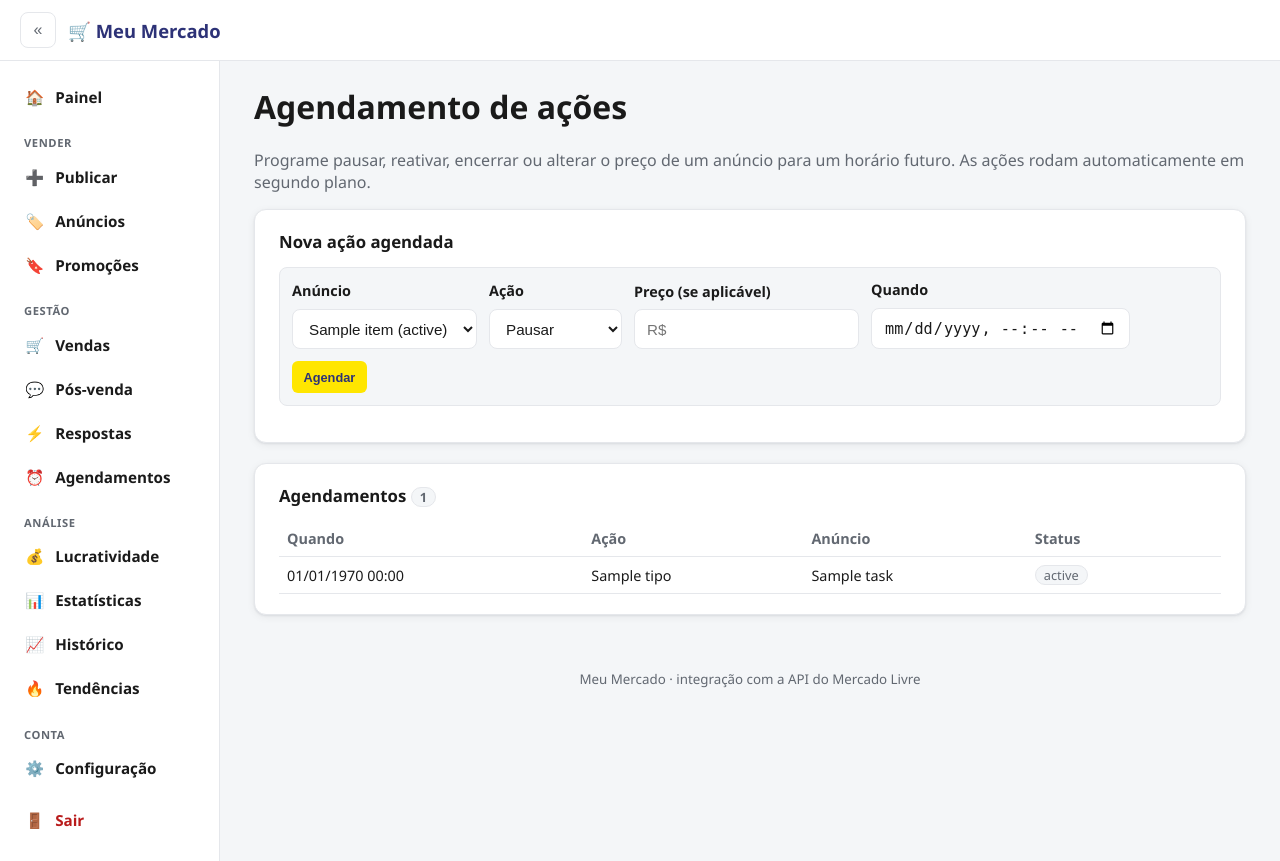
After one commit to tbongiovani-outlook/MeuMercado, a FastAPI app: template templates/agendamentos.html in a window 1280 px wide. The commit adds this page. Run offline with FastAPI, Linux system fonts and the light colour scheme; the template is opened without the code that fills it: most values are stand-ins (such as "Sample title", 1, 10 or a date in 2020); parts of the project's set-up code (start-up, migrations or seed data) failed here and were passed over.

Commit message:
feat: agendamento de acoes (pausar/reativar/encerrar/preco)
Tabela scheduled_tasks + agendador em background (asyncio) que executa acoes vencidas; tela /agendamentos para criar/listar/cancelar; item Agendamentos no menu; filtro Jinja datetimebr.

```diff
--- a/app/main.py
+++ b/app/main.py
@@ -10,6 +10,7 @@ Fluxo de uso (fácil para o usuário final, roda em Windows e macOS):
 import secrets
 from contextlib import asynccontextmanager
 from datetime import datetime, timedelta, timezone
+import asyncio
 import csv
 import io
 import re
@@ -31,14 +32,65 @@ logger = telemetry.setup_logging()
 async def lifespan(app: FastAPI):
     database.init_db()
     logger.info("Aplicação iniciada. Banco pronto em %s", settings.database_path)
+    tarefa = asyncio.create_task(_scheduler_loop())
     yield
+    tarefa.cancel()
     logger.info("Aplicação finalizada.")
+
+
+async def _scheduler_loop():
+    """Verifica periodicamente as ações agendadas e executa as vencidas."""
+    while True:
+        try:
+            await asyncio.sleep(60)
+            await asyncio.to_thread(_run_due_tasks)
+        except asyncio.CancelledError:
+            raise
+        except Exception:  # noqa: BLE001
+            logger.exception("Falha no laço do agendador")
+
+
+def _run_due_tasks() -> None:
+    """Executa as ações agendadas cujo horário já chegou (best-effort)."""
+    import time as _time
+    for tarefa in database.due_tasks(int(_time.time())):
+        try:
+            _executar_tarefa(tarefa)
+            database.finish_task(tarefa["id"], "concluida", "ok")
+            logger.info("Ação agendada %s executada (%s em %s)",
+                        tarefa["id"], tarefa["tipo"], tarefa["item_id"])
+        except Exception as exc:  # noqa: BLE001
+            logger.exception("Falha ao executar ação agendada %s", tarefa["id"])
+            database.finish_task(tarefa["id"], "erro", str(exc)[:200])
+
+
+def _executar_tarefa(tarefa: dict) -> None:
+    tipo = tarefa["tipo"]
+    item_id = tarefa["item_id"]
+    if tipo in {"pausar", "reativar", "encerrar"}:
+        status = {"pausar": "paused", "reativar": "active", "encerrar": "closed"}[tipo]
+        meli.update_item_status(item_id, status)
+    elif tipo == "preco":
+        meli.update_item(item_id, {"price": round(tarefa["valor"] or 0, 2)})
+    else:
+        raise ValueError(f"Tipo de ação desconhecido: {tipo}")
+
 
 
 app = FastAPI(title="Meu Mercado", lifespan=lifespan)
 app.add_middleware(SessionMiddleware, secret_key=settings.app_secret_key)
 app.mount("/static", StaticFiles(directory="static"), name="static")
 templates = Jinja2Templates(directory="templates")
+
+
+def _datetimebr(epoch: int | None) -> str:
+    """Formata um timestamp epoch como data/hora local (dd/mm/aaaa HH:MM)."""
+    if not epoch:
+        return "—"
+    return datetime.fromtimestamp(int(epoch)).strftime("%d/%m/%Y %H:%M")
+
+
+templates.env.filters["datetimebr"] = _datetimebr
 
 # Instrumenta a aplicação com OpenTelemetry.
 telemetry.setup_telemetry(app)
@@ -1314,6 +1366,65 @@ def promocoes_remover(
 
 
 # ---------------------------------------------------------------------------
+# Agendamento de ações
+# ---------------------------------------------------------------------------
+@app.get("/agendamentos")
+def agendamentos(request: Request):
+    redirect, _ = _require_ready(request)
+    if redirect:
+        return redirect
+    ctx = _base_context(request)
+    ctx.update({"tasks": database.list_tasks(), "items": []})
+    try:
+        me = meli.get_me()
+        ids = meli.list_all_item_ids(me["id"])
+        ctx["items"] = meli.get_items_details(ids)
+    except Exception as exc:  # noqa: BLE001
+        ctx["error"] = f"Não foi possível carregar os anúncios: {exc}"
+    return templates.TemplateResponse(request, "agendamentos.html", ctx)
+
+
+@app.post("/agendamentos")
+def agendamentos_criar(
+    request: Request,
+    tipo: str = Form(...),
+    item_id: str = Form(...),
+    quando: str = Form(...),
+    valor: float = Form(0),
+):
+    redirect, _ = _require_ready(request)
+    if redirect:
+        return redirect
+    try:
+        executar_em = int(datetime.fromisoformat(quando).timestamp())
+    except ValueError:
+        request.session["flash"] = "Data/hora inválida."
+        return _redirect("/agendamentos")
+    if executar_em <= int(datetime.now().timestamp()):
+        request.session["flash"] = "Escolha uma data/hora no futuro."
+        return _redirect("/agendamentos")
+    titulo = ""
+    try:
+        titulo = meli.get_item(item_id).get("title", "")
+    except Exception:  # noqa: BLE001
+        pass
+    database.add_task(tipo, item_id, executar_em, titulo,
+                      valor if tipo == "preco" else None)
+    request.session["flash"] = "Ação agendada com sucesso."
+    return _redirect("/agendamentos")
+
+
+@app.post("/agendamentos/{task_id}/cancelar")
+def agendamentos_cancelar(request: Request, task_id: int):
+    redirect, _ = _require_ready(request)
+    if redirect:
+        return redirect
+    database.cancel_task(task_id)
+    request.session["flash"] = "Agendamento cancelado."
+    return _redirect("/agendamentos")
+
+
+# ---------------------------------------------------------------------------
 # Respostas rápidas (templates de mensagens)
 # ---------------------------------------------------------------------------
 @app.get("/respostas")
--- a/templates/_nav.html
+++ b/templates/_nav.html
@@ -11,6 +11,7 @@
     <a class="nav__item" href="/vendas" title="Vendas"{% if path.startswith('/vendas') %} aria-current="page"{% endif %}><span class="nav__icon" aria-hidden="true">🛒</span><span class="nav__label">Vendas</span></a>
     <a class="nav__item" href="/pos-venda" title="Pós-venda"{% if path.startswith('/pos-venda') %} aria-current="page"{% endif %}><span class="nav__icon" aria-hidden="true">💬</span><span class="nav__label">Pós-venda</span></a>
     <a class="nav__item" href="/respostas" title="Respostas rápidas"{% if path.startswith('/respostas') %} aria-current="page"{% endif %}><span class="nav__icon" aria-hidden="true">⚡</span><span class="nav__label">Respostas</span></a>
+    <a class="nav__item" href="/agendamentos" title="Agendamentos"{% if path.startswith('/agendamentos') %} aria-current="page"{% endif %}><span class="nav__icon" aria-hidden="true">⏰</span><span class="nav__label">Agendamentos</span></a>
 
     <p class="nav__section">Análise</p>
     <a class="nav__item" href="/lucratividade" title="Lucratividade"{% if path == '/lucratividade' %} aria-current="page"{% endif %}><span class="nav__icon" aria-hidden="true">💰</span><span class="nav__label">Lucratividade</span></a>
--- /dev/null
+++ b/templates/agendamentos.html
@@ -0,0 +1,78 @@
+{% extends "base.html" %}
+{% block title %}Agendamentos · Meu Mercado{% endblock %}
+{% block nav %}{% include "_nav.html" %}{% endblock %}
+
+{% block content %}
+<h1>Agendamento de ações</h1>
+<p class="muted">Programe pausar, reativar, encerrar ou alterar o preço de um anúncio
+    para um horário futuro. As ações rodam automaticamente em segundo plano.</p>
+
+{% if flash %}<div class="alert alert--ok" role="status">{{ flash }}</div>{% endif %}
+{% if error %}<div class="alert alert--error" role="alert">{{ error }}</div>{% endif %}
+
+<section class="card">
+    <h2>Nova ação agendada</h2>
+    <form class="bulkbar" method="post" action="/agendamentos">
+        <label class="field field--inline">
+            <span>Anúncio</span>
+            <select name="item_id" required>
+                {% for it in items %}
+                <option value="{{ it.id }}">{{ it.title }} ({{ it.status }})</option>
+                {% endfor %}
+            </select>
+        </label>
+        <label class="field field--inline">
+            <span>Ação</span>
+            <select name="tipo" id="tipo-acao">
+                <option value="pausar">Pausar</option>
+                <option value="reativar">Reativar</option>
+                <option value="encerrar">Encerrar</option>
+                <option value="preco">Alterar preço</option>
+            </select>
+        </label>
+        <label class="field field--inline">
+            <span>Preço (se aplicável)</span>
+            <input type="number" name="valor" step="0.01" min="0" placeholder="R$">
+        </label>
+        <label class="field field--inline">
+            <span>Quando</span>
+            <input type="datetime-local" name="quando" required>
+        </label>
+        <button class="btn btn--primary btn--sm" type="submit">Agendar</button>
+    </form>
+</section>
+
+<section class="card">
+    <h2>Agendamentos <span class="badge">{{ tasks|length }}</span></h2>
+    {% if tasks %}
+    <table class="table">
+        <thead>
+            <tr><th>Quando</th><th>Ação</th><th>Anúncio</th><th>Status</th><th></th></tr>
+        </thead>
+        <tbody>
+            {% for t in tasks %}
+            <tr>
+                <td>{{ t.executar_em | datetimebr }}</td>
+                <td>{{ t.tipo }}{% if t.tipo == 'preco' and t.valor %} → R$ {{ '%.2f'|format(t.valor) }}{% endif %}</td>
+                <td>{{ t.titulo or t.item_id }}</td>
+                <td>
+                    <span class="badge">{{ t.status }}</span>
+                    {% if t.status == 'erro' and t.resultado %}<br><small class="muted">{{ t.resultado }}</small>{% endif %}
+                </td>
+                <td>
+                    {% if t.status == 'pendente' %}
+                    <form method="post" action="/agendamentos/{{ t.id }}/cancelar"
+                          onsubmit="return confirm('Cancelar este agendamento?');">
+                        <button class="btn btn--ghost btn--sm" type="submit">Cancelar</button>
+                    </form>
+                    {% endif %}
+                </td>
+            </tr>
+            {% endfor %}
+        </tbody>
+    </table>
+    {% else %}
+    <p class="muted">Nenhum agendamento ainda.</p>
+    {% endif %}
+</section>
+{% endblock %}
```
Also changed, not shown: app/database.py (+61 -0 lines).
